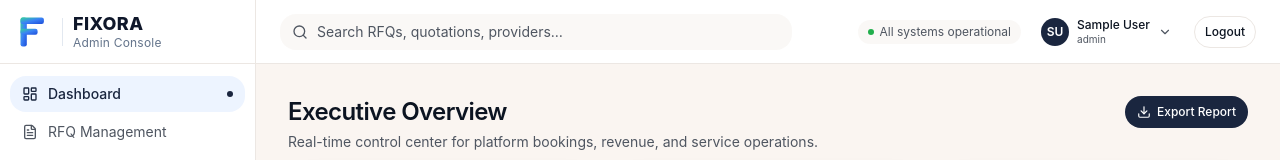
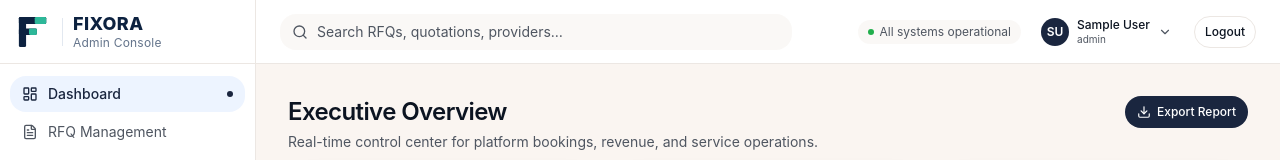
Before and after one commit to kvip6240-hash/fixora-admin-dashbord, a React (Vite) app: page / in a window 1280 px wide. Shown: the top 160 px of the page. Built offline with nearby package versions, Linux system fonts and the light colour scheme; no server answers; sample sign-in values are in the browser's storage.

Commit message:
Update Fixora favicon and browser title

```diff
--- a/index.html
+++ b/index.html
@@ -5,10 +5,13 @@
     <meta name="viewport" content="width=device-width, initial-scale=1.0" />
     <meta
       name="description"
-      content="Fixora Admin Dashboard — platform operations and management."
+      content="Fixora Admin Console — platform operations and management."
     />
-    <title>Fixora Admin</title>
-    <link rel="icon" href="/favicon.ico" type="image/x-icon" />
+    <title>Fixora Admin Console</title>
+    <!-- Fixora favicon: SVG for modern browsers, ICO fallback -->
+    <link rel="icon" href="/favicon.svg" type="image/svg+xml" />
+    <link rel="alternate icon" href="/favicon.ico" type="image/x-icon" />
+    <link rel="apple-touch-icon" href="/favicon.svg" />
   </head>
 
   <body>
--- a/src/components/app-shell.tsx
+++ b/src/components/app-shell.tsx
@@ -72,21 +72,18 @@ export function AppShell({
       {/* Sidebar */}
       <aside className="hidden lg:flex flex-col w-64 shrink-0 bg-sidebar border-r border-sidebar-border">
         <div className="h-16 flex items-center gap-2.5 px-4 border-b border-sidebar-border">
-          {/* Fixora F Lettermark — clean geometric */}
-          <svg className="w-9 h-9 shrink-0" viewBox="0 0 80 80" fill="none" xmlns="http://www.w3.org/2000/svg">
-            <defs>
-              <linearGradient id="fix-grad" x1="0" y1="0" x2="1" y2="1" gradientUnits="objectBoundingBox">
-                <stop offset="0%" stopColor="#34D399" />
-                <stop offset="50%" stopColor="#3B82F6" />
-                <stop offset="100%" stopColor="#1D4ED8" />
-              </linearGradient>
-            </defs>
-            {/* Vertical stem */}
-            <rect x="10" y="8" width="14" height="64" rx="5" fill="url(#fix-grad)" />
-            {/* Top horizontal bar */}
-            <rect x="10" y="8" width="52" height="14" rx="5" fill="url(#fix-grad)" />
-            {/* Middle horizontal bar */}
-            <rect x="10" y="33" width="38" height="13" rx="5" fill="url(#fix-grad)" />
+          {/* Fixora Brand Mark — dark navy F + teal accents */}
+          <svg className="w-9 h-9 shrink-0" viewBox="0 0 100 100" fill="none" xmlns="http://www.w3.org/2000/svg">
+            {/* Dark navy vertical stem */}
+            <rect x="8" y="8" width="20" height="84" rx="4" fill="#0D2240"/>
+            {/* Dark navy top horizontal bar */}
+            <rect x="8" y="8" width="76" height="20" rx="4" fill="#0D2240"/>
+            {/* Dark navy middle horizontal bar stub */}
+            <rect x="8" y="40" width="50" height="18" rx="4" fill="#0D2240"/>
+            {/* Teal top-right accent (parallelogram shape) */}
+            <rect x="52" y="8" width="32" height="20" rx="4" fill="#2DB899"/>
+            {/* Teal middle accent */}
+            <rect x="36" y="40" width="22" height="18" rx="4" fill="#2DB899"/>
           </svg>
 
           {/* Vertical Line Divider */}
@@ -94,7 +91,7 @@ export function AppShell({
 
           {/* Branding Text */}
           <div className="flex flex-col justify-center">
-            <span className="text-[18px] font-extrabold text-[#0F172A] dark:text-white tracking-[0.4px] leading-none">
+            <span className="text-[18px] font-extrabold text-[#0D2240] dark:text-white tracking-[0.4px] leading-none">
               FIXORA
             </span>
             <span className="text-[12px] font-normal text-[#64748B] dark:text-slate-400 tracking-[0.2px] leading-none mt-1">
```
Also changed, not shown: public/favicon.svg (added).
